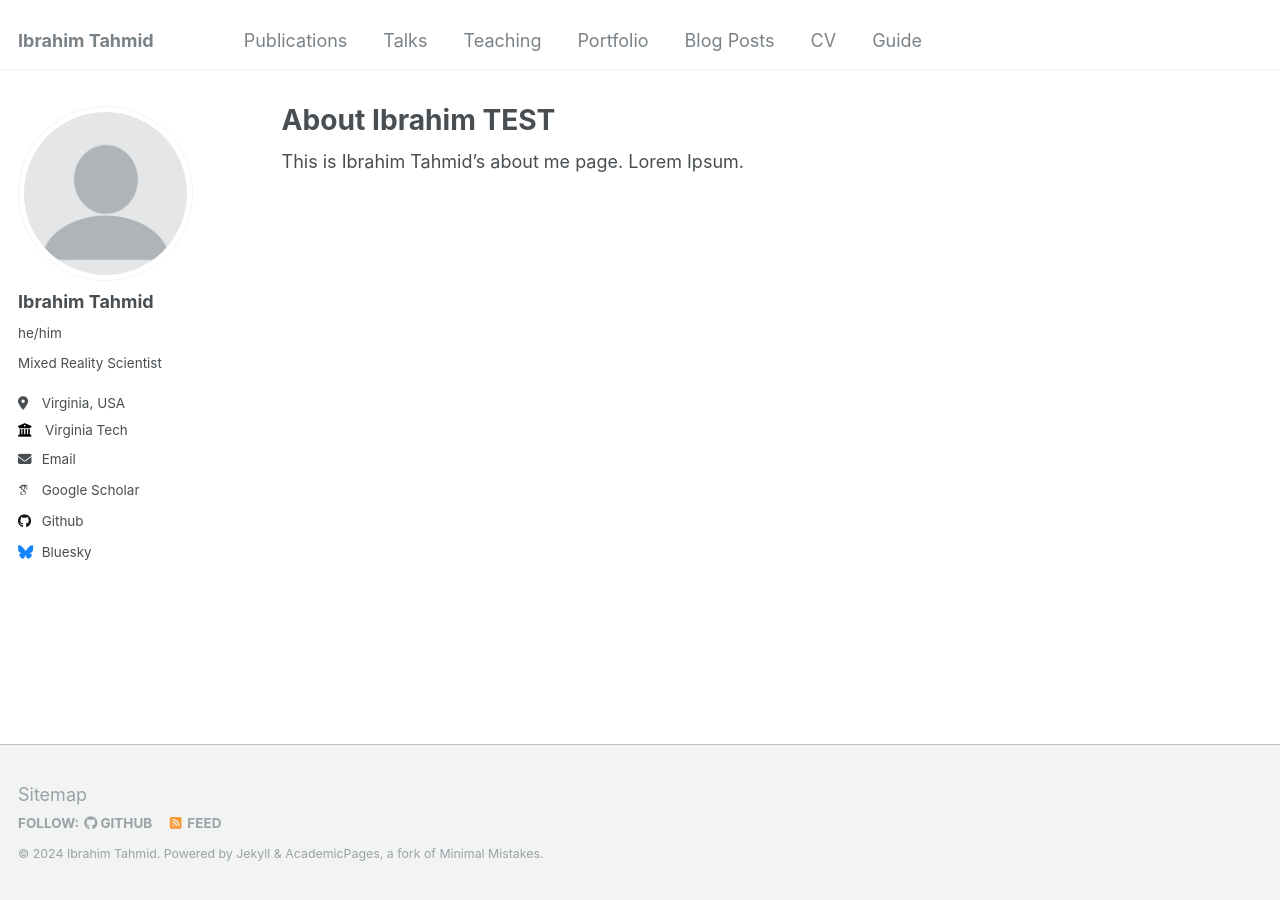
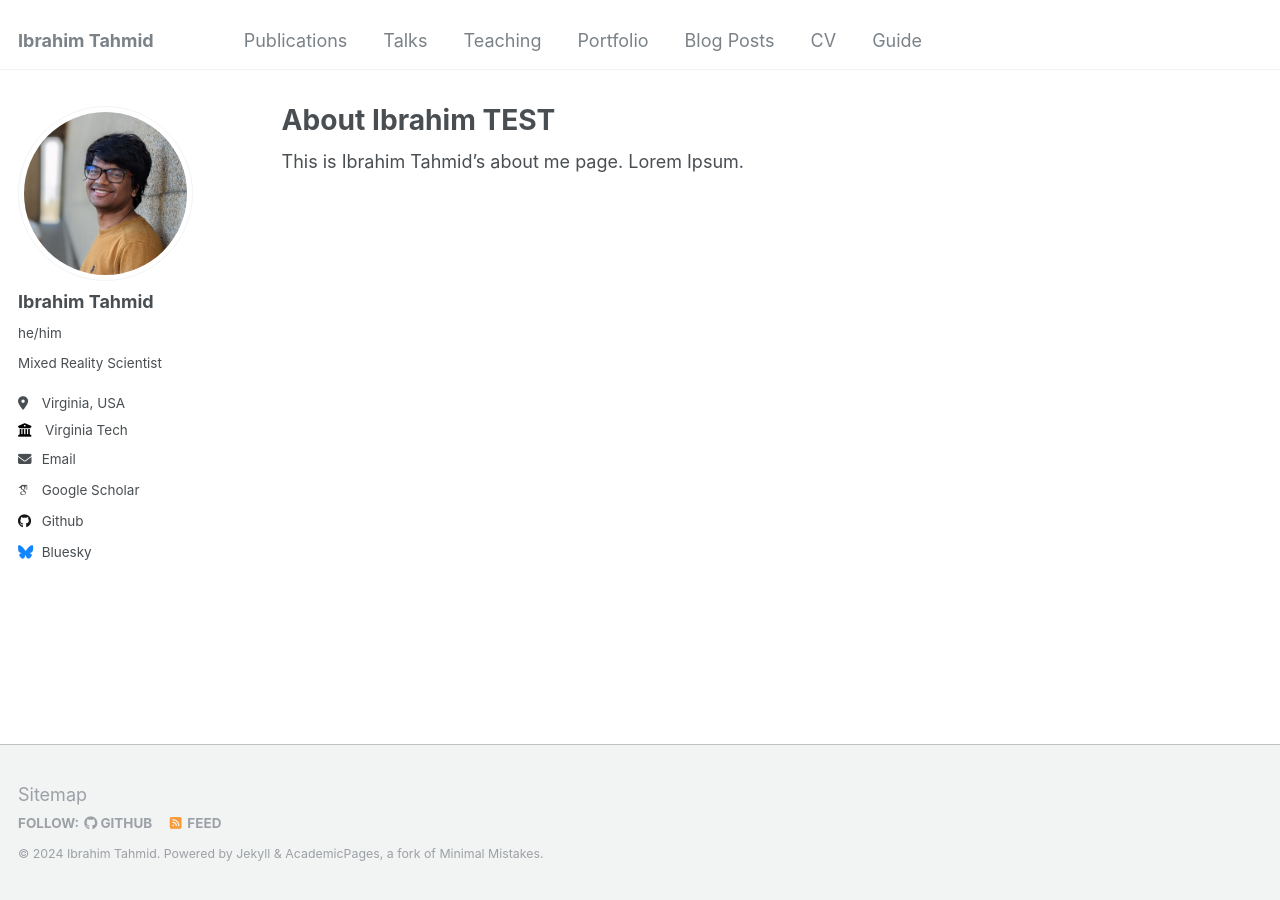
Before and after one commit to iatahmid/iatahmid.github.io, a Jekyll site: the page built from _pages/about.md, in a window 1280 px wide. Built offline with Jekyll 4.4.1, drawn with Linux system fonts in a browser that asks for light colours; some web fonts are replaced.

Commit message:
Update _config.yml

```diff
--- a/_config.yml
+++ b/_config.yml
@@ -21,7 +21,7 @@ repository               : "iatahmid/iatahmid.github.io"
 #               Additional customization can be done by editing /_includes/author-profile.html
 author:
   # Biographic information
-  avatar           : "profile.png"
+  avatar           : "ibrahim_tahmid.jpg"
   name             : "Ibrahim Tahmid"
   pronouns         : "he/him"
   bio              : "Mixed Reality Scientist"
```
